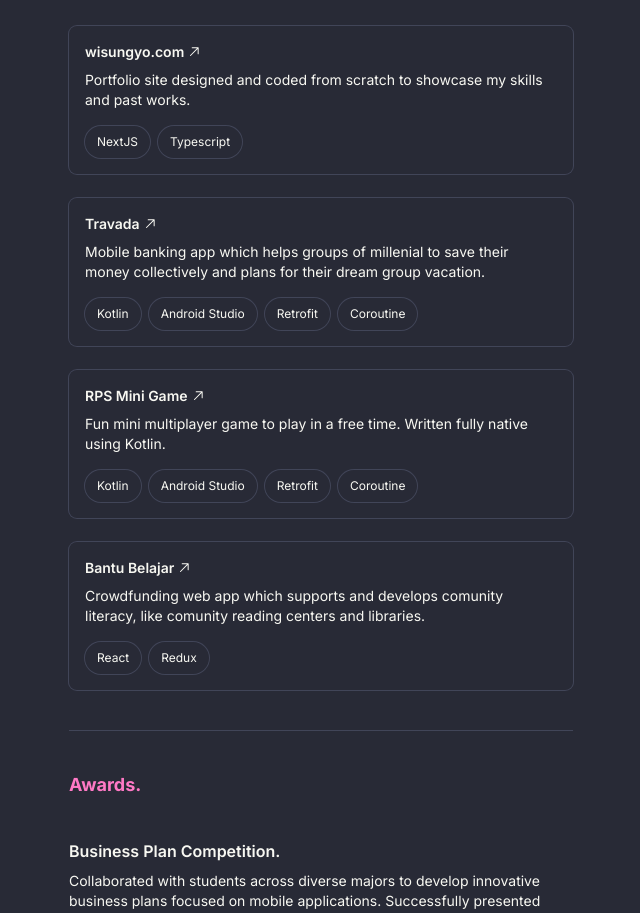
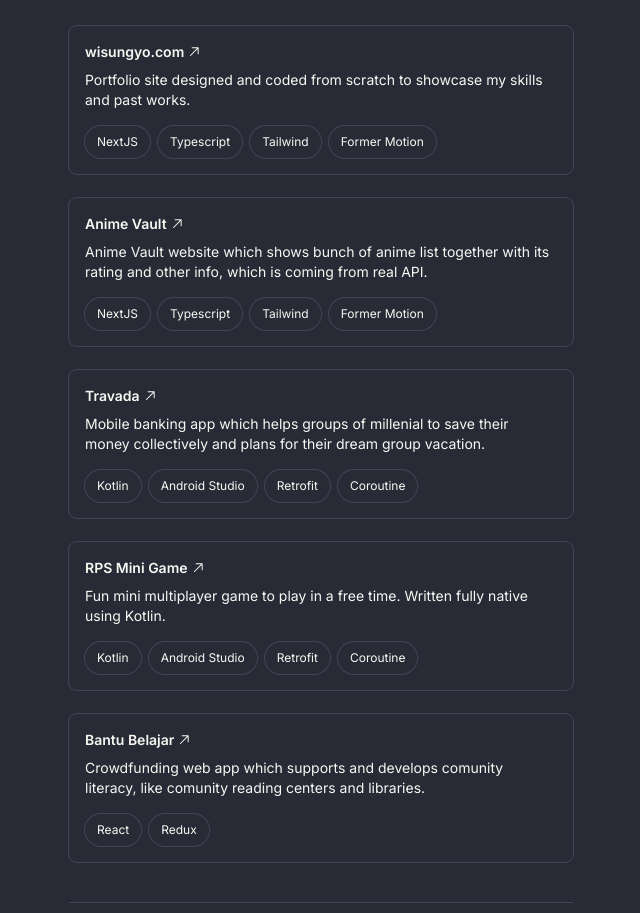
Before and after one commit to wisungyo/simplify-website, a Next.js app: page / in a window 1280 px wide. Shown: the part 1524-2437 px from the top of the page, without its empty margins (611-1251 px from the left). Built offline with nearby package versions, Linux system fonts and the light colour scheme.

Commit message:
feat: add projects

```diff
--- a/app/constants/values.ts
+++ b/app/constants/values.ts
@@ -111,7 +111,7 @@ export const experience: Profile[] = [
 
 export const projects: Profile[] = [
   {
-    id: "3",
+    id: "4",
     title: "wisungyo.com",
     description:
       "Portfolio site designed and coded from scratch to showcase my skills and past works.",
@@ -124,6 +124,39 @@ export const projects: Profile[] = [
       {
         id: "1",
         name: "Typescript",
+      },
+      {
+        id: "2",
+        name: "Tailwind",
+      },
+      {
+        id: "3",
+        name: "Former Motion",
+      },
+    ],
+  },
+  {
+    id: "3",
+    title: "Anime Vault",
+    description:
+      "Anime Vault website which shows bunch of anime list together with its rating and other info, which is coming from real API.",
+    url: "https://anime-vault-roan.vercel.app/",
+    stacks: [
+      {
+        id: "0",
+        name: "NextJS",
+      },
+      {
+        id: "1",
+        name: "Typescript",
+      },
+      {
+        id: "2",
+        name: "Tailwind",
+      },
+      {
+        id: "3",
+        name: "Former Motion",
       },
     ],
   },
```
